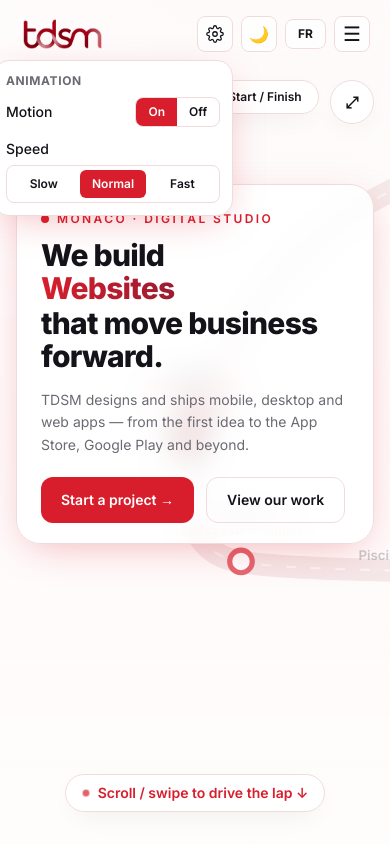
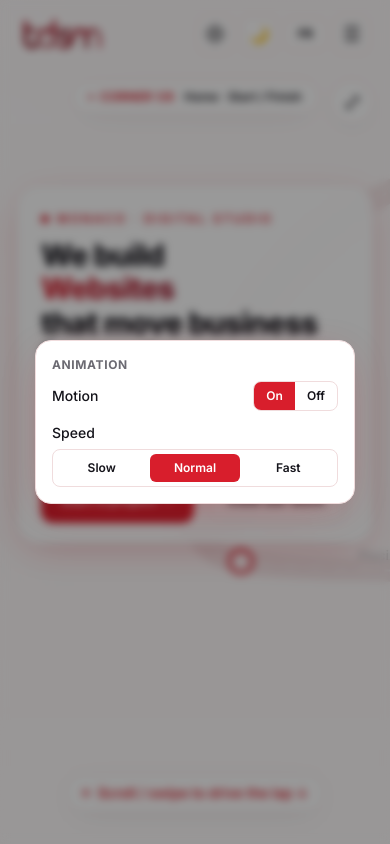
Before and after one commit to Thomas-Digital-Solutions-Monaco/Thomas-Digital-Solutions-Monaco.github.io, a React (Vite) app: page / in a window 390 px wide. Both pictures are taken after a click on the button "Animation". Built offline with nearby package versions, Linux system fonts and the light colour scheme.

Commit message:
Phone updates

```diff
--- a/src/components/SettingsMenu.tsx
+++ b/src/components/SettingsMenu.tsx
@@ -46,7 +46,9 @@ const SettingsMenu = () => {
       </button>
 
       {open && (
-        <div className="absolute right-0 top-11 z-[60] w-60 rounded-2xl border border-line bg-panel p-3 shadow-glow backdrop-blur-md">
+        <>
+          <div className="fixed inset-0 z-[59] bg-black/40 backdrop-blur-sm" onClick={() => setOpen(false)} />
+          <div className="fixed left-1/2 top-1/2 z-[60] w-[min(20rem,90vw)] -translate-x-1/2 -translate-y-1/2 rounded-2xl border border-line bg-panel p-4 shadow-glow">
           <p className="mb-2 text-xs font-bold uppercase tracking-wider text-mist">{s.title}</p>
 
           {/* Motion on/off */}
@@ -64,6 +66,7 @@ const SettingsMenu = () => {
             {seg("slow", s.slow)}{seg("normal", s.normal)}{seg("fast", s.fast)}
           </div>
         </div>
+        </>
       )}
     </div>
   );
--- a/src/sections/CircuitWorld.tsx
+++ b/src/sections/CircuitWorld.tsx
@@ -210,7 +210,6 @@ const CircuitWorld = () => {
       if (!el) return false;
       return dir > 0 ? el.scrollTop + el.clientHeight < el.scrollHeight - 2 : el.scrollTop > 2;
     };
-    const isDot = (el: EventTarget | null) => !!(el && (el as Element).closest && (el as Element).closest("circle,a,button"));
 
     const onWheel = (e: WheelEvent) => {
       if (Math.abs(e.deltaY) < 8) return;
@@ -223,11 +222,18 @@ const CircuitWorld = () => {
     };
     window.addEventListener("wheel", onWheel, { passive: false });
 
-    let sy = 0, sx = 0, startEl: EventTarget | null = null;
-    const onTS = (e: TouchEvent) => { sy = e.touches[0].clientY; sx = e.touches[0].clientX; startEl = e.target; };
+    let sy = 0, sx = 0;
+    const onTS = (e: TouchEvent) => { sy = e.touches[0].clientY; sx = e.touches[0].clientX; };
     const onTE = (e: TouchEvent) => {
-      // In overview: a tap on a corner dot must navigate — let the click do it.
-      if (overviewRef.current) { if (isDot(startEl)) return; if (!animating.current) exitOverview(); return; }
+  	if (overviewRef.current) {
+            if (animating.current) return;
+            const tt = e.changedTouches[0];
+            const hit = document.elementFromPoint(tt.clientX, tt.clientY) as Element | null;
+            const dotEl = hit?.closest("[data-corner]");
+             if (dotEl) { goTo(Number(dotEl.getAttribute("data-corner"))); return;}
+            exitOverview();
+            return;
+        }
   	if (animating.current || cooldown.current) return;
   	const dy = sy - e.changedTouches[0].clientY, dx = sx - e.changedTouches[0].clientX;
   	if (Math.abs(dy) < 45 || Math.abs(dy) < Math.abs(dx)) return;
@@ -301,7 +307,8 @@ const CircuitWorld = () => {
               <text x={d.x} y={d.y - 13} textAnchor="middle" fontSize={isActive ? 8 : 6.5} fontWeight="700" fill="rgb(var(--brand))" opacity={isActive ? 1 : 0.55} style={{ transition: "opacity .3s, font-size .3s" }}>
                 {c.corners[circuitCorners[i].key]}
               </text>
-              <circle cx={d.x} cy={d.y} r={isActive ? 7 : 5.5} fill={isActive ? "rgb(var(--brand))" : "rgb(var(--panel))"} stroke="rgb(var(--brand))" strokeWidth="2.5" style={{ cursor: "pointer" }} onClick={(e) => { e.stopPropagation(); api.current.goTo(i); }}>
+              <circle cx={d.x} cy={d.y} r={15} fill="transparent" data-corner={i} style={{ cursor: "pointer" }} onClick={(e) => { e.stopPropagation(); api.current.goTo(i); }} />
+              <circle cx={d.x} cy={d.y} r={isActive ? 7 : 5.5} data-corner={i} fill={isActive ? "rgb(var(--brand))" : "rgb(var(--panel))"} stroke="rgb(var(--brand))" strokeWidth="2.5" style={{ cursor: "pointer" }} onClick={(e) => { e.stopPropagation(); api.current.goTo(i); }}>
                 <title>{c.sections[circuitCorners[i].id]} — {c.corners[circuitCorners[i].key]}</title>
               </circle>
             </g>
```
Lines whose indentation alone changed are shown as unchanged.
